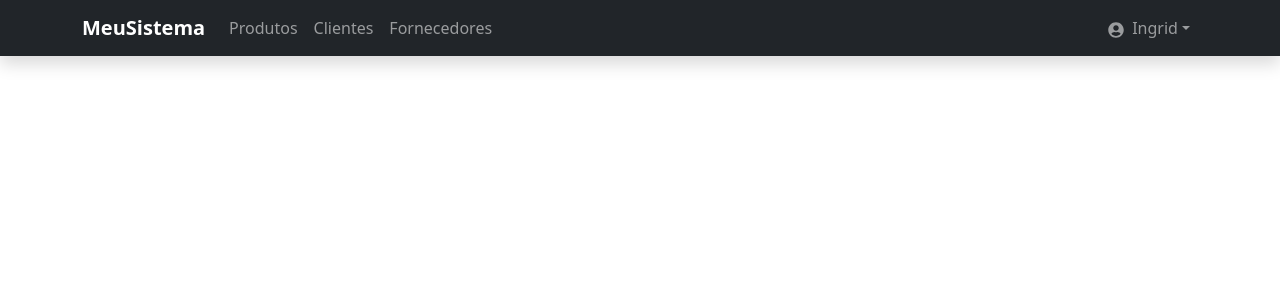
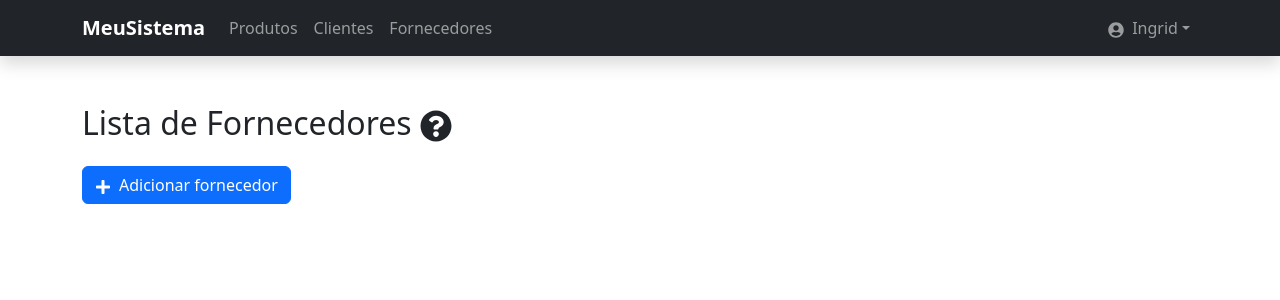
Before and after one commit to ingridhfreitas/meusistema-frontend, a React (Vite) app: page /listar-fornecedores in a window 1280 px wide. Shown: the top 300 px of the page. Built offline with nearby package versions, Linux system fonts and the light colour scheme; the HTML template or start-up script is replaced by a standard one.

Commit message:
feat: implementa componente FornecedorList com interface inicial

```diff
--- a/src/App.jsx
+++ b/src/App.jsx
@@ -1,10 +1,10 @@
 import React from "react";
+import "bootstrap/dist/css/bootstrap.min.css";
 import { BrowserRouter, Routes, Route } from "react-router-dom";
 import Inicial from "./pages/Inicial";
 import FornecedorForm from "./pages/Fornecedor/FornecedorForm";
 import Menu from "./components/Menu";
-
-import "bootstrap/dist/css/bootstrap.min.css";
+import FornecedorList from "./pages/Fornecedor/FornecedorList";
 
 const App = () => {
   return (
@@ -13,6 +13,7 @@ const App = () => {
       <Routes>
         <Route path="/" element={<Inicial />} />
         <Route path="/cadastrar-fornecedor" element={<FornecedorForm />} />
+        <Route path="/listar-fornecedores" element={<FornecedorList />} />
       </Routes>
     </BrowserRouter>
   );
--- a/src/components/Menu.jsx
+++ b/src/components/Menu.jsx
@@ -1,6 +1,7 @@
 import React from "react";
 import { Container, Nav, Navbar, NavDropdown } from "react-bootstrap";
 import { FaSignOutAlt, FaUserCircle } from "react-icons/fa";
+import { Link } from "react-router-dom";
 
 const Menu = () => {
   return (
@@ -13,13 +14,21 @@ const Menu = () => {
         className="shadow"
       >
         <Container>
-          <Navbar.Brand className="fw-bold">MeuSistema</Navbar.Brand>
+          <Navbar.Brand as={Link} to="/" className="fw-bold">
+            MeuSistema
+          </Navbar.Brand>
           <Navbar.Toggle aria-controls="menu-principal" />
           <Navbar.Collapse id="menu-principal">
             <Nav className="me-auto">
-              <Nav.Link>Produtos</Nav.Link>
-              <Nav.Link>Clientes</Nav.Link>
-              <Nav.Link>Fornecedores</Nav.Link>
+              <Nav.Link as={Link} to="/listar-produtos">
+                Produtos
+              </Nav.Link>
+              <Nav.Link as={Link} to="/listar-clientes">
+                Clientes
+              </Nav.Link>
+              <Nav.Link as={Link} to="/listar-fornecedores">
+                Fornecedores
+              </Nav.Link>
             </Nav>
             <Nav>
               <NavDropdown
--- a/src/pages/Fornecedor/FornecedorList.jsx
+++ b/src/pages/Fornecedor/FornecedorList.jsx
@@ -1,11 +1,30 @@
-import React from 'react'
+import React from "react";
+import { Button, Container, OverlayTrigger, Tooltip } from "react-bootstrap";
+import { FaQuestionCircle, FaPlus } from "react-icons/fa";
+import { Link } from "react-router-dom";
 
 const FornecedorList = () => {
   return (
-    <div>
+    <Container className="mt-5">
+      <h2 className="mb-4 d-flex align-items-center">
+        Lista de Fornecedores
+        <OverlayTrigger
+          placement="right"
+          overlay={<Tooltip>Visualize, edite ou exclua fornecedores</Tooltip>}
+        >
+          <span className="ms-2" style={{ cursor: "pointer" }}>
+            <FaQuestionCircle></FaQuestionCircle>
+          </span>
+        </OverlayTrigger>
+      </h2>
+      <div className="mb-3">
+        <Button as={Link} to="/cadastrar-fornecedor" variant="primary">
+          <FaPlus className="me-2" />
+          Adicionar fornecedor
+        </Button>
+      </div>
+    </Container>
+  );
+};
 
-    </div>
-  )
-}
-
-export default FornecedorList
+export default FornecedorList;
```
